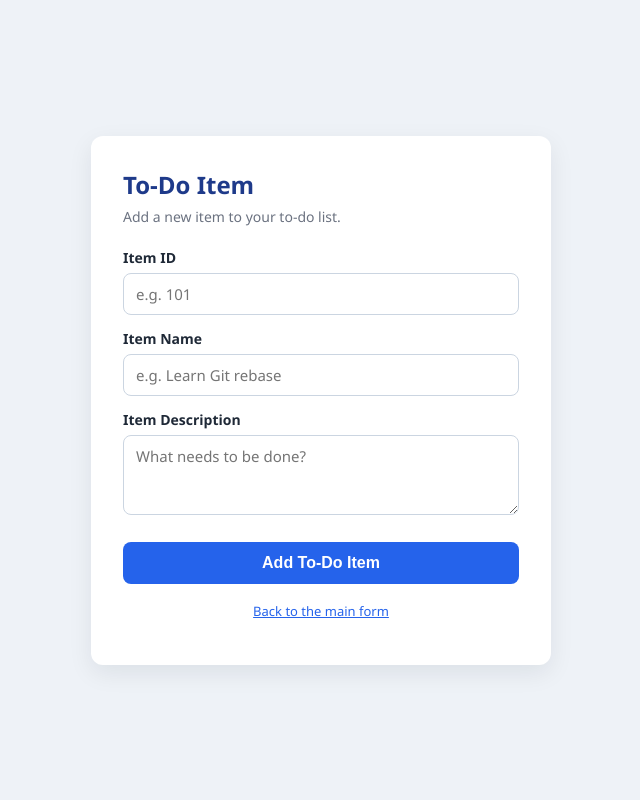
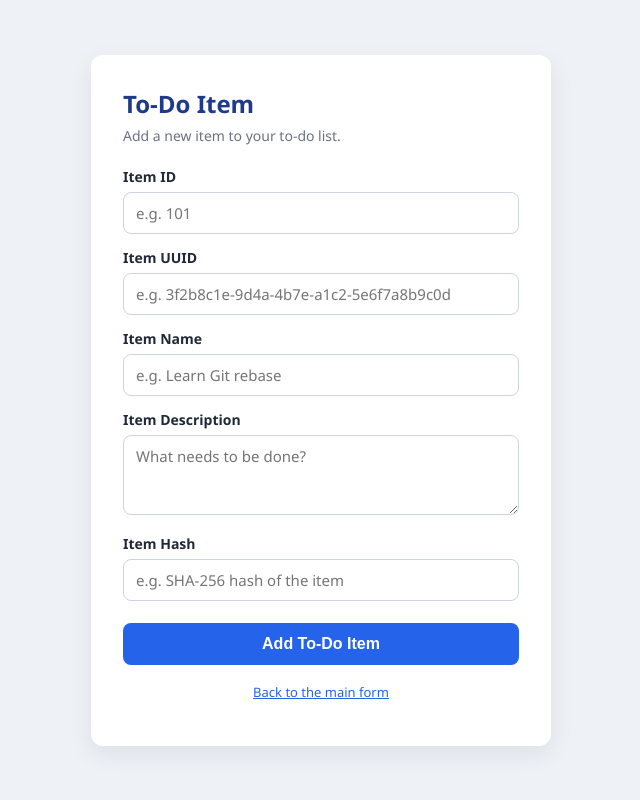
Before and after one commit to samriddhi0604/Git_and_GitHub_Samriddhi_Mishra, a Flask app: page /todo in a window 1280 px wide. Shown: the whole page, without its empty margins (319-959 px from the left). Run offline with Flask 3, Linux system fonts and the light colour scheme.

Commit message:
Re-commit Item UUID and Item Hash fields after soft reset to the Item ID commit

```diff
--- a/templates/todo.html
+++ b/templates/todo.html
@@ -10,11 +10,17 @@
     <label for="itemId">Item ID</label>
     <input type="number" id="itemId" name="itemId" placeholder="e.g. 101" min="1">
 
+    <label for="itemUUID">Item UUID</label>
+    <input type="text" id="itemUUID" name="itemUUID" placeholder="e.g. 3f2b8c1e-9d4a-4b7e-a1c2-5e6f7a8b9c0d">
+
     <label for="itemName">Item Name</label>
     <input type="text" id="itemName" name="itemName" placeholder="e.g. Learn Git rebase" required>
 
     <label for="itemDescription">Item Description</label>
     <textarea id="itemDescription" name="itemDescription" placeholder="What needs to be done?" required></textarea>
+
+    <label for="itemHash">Item Hash</label>
+    <input type="text" id="itemHash" name="itemHash" placeholder="e.g. SHA-256 hash of the item">
 
     <button type="submit">Add To-Do Item</button>
   </form>
```
